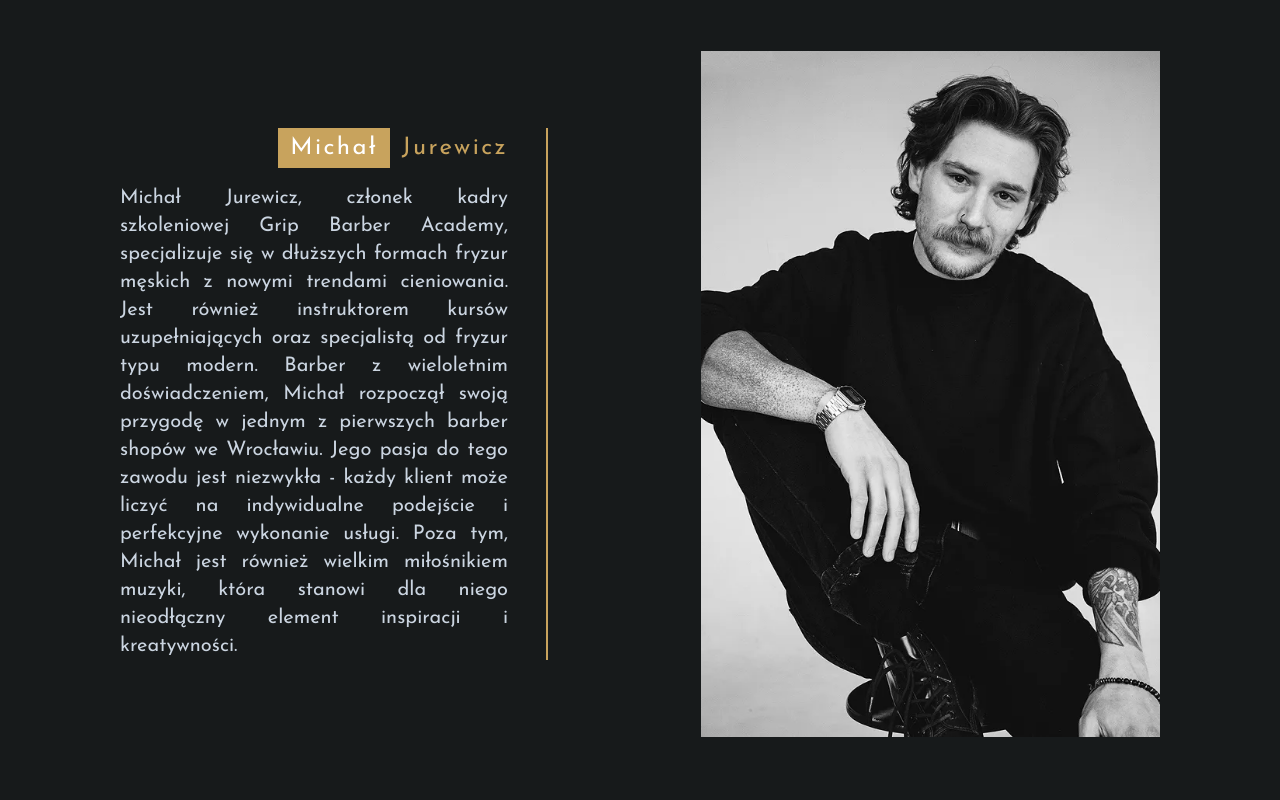
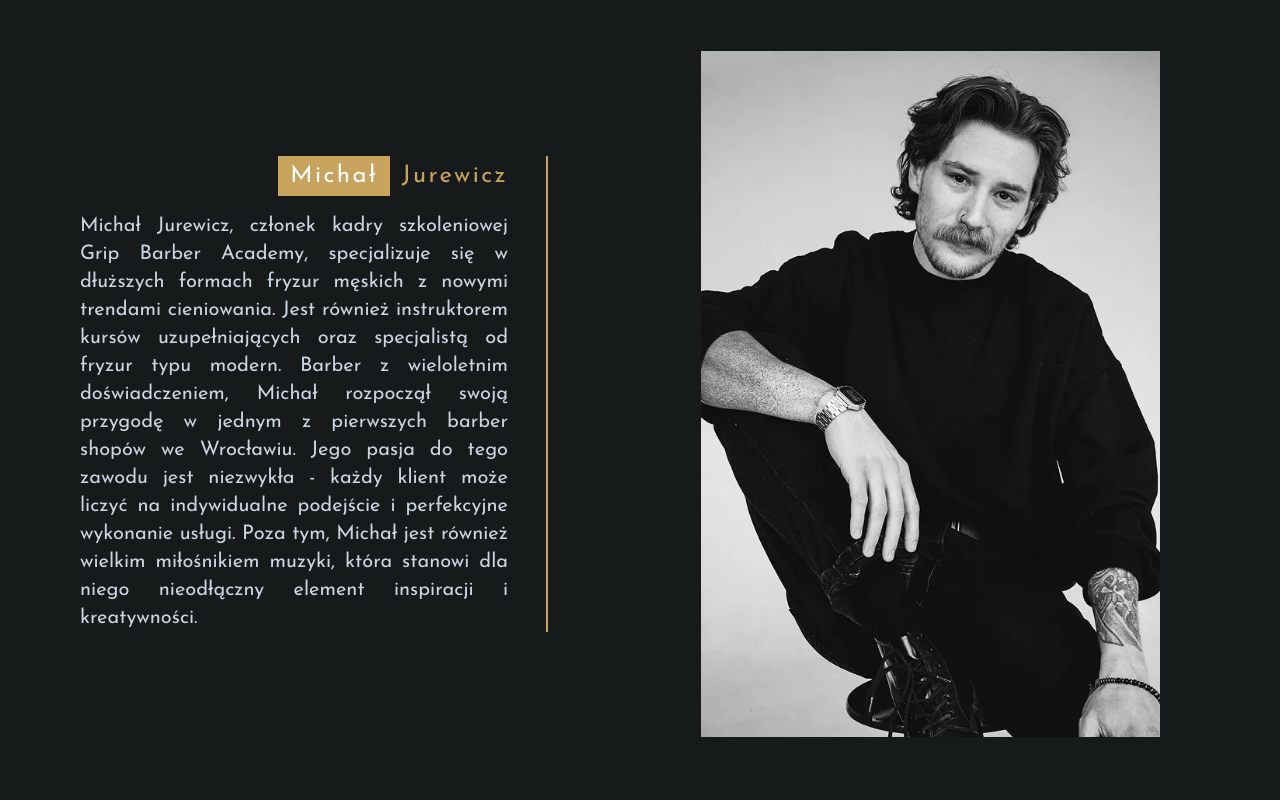
Before and after one commit to dawidzabrzenski/gripbarber2026, a React (Vite) app: page / in a window 1280 px wide. Shown: the part 5740-6540 px from the top of the page. Built offline with nearby package versions, Linux system fonts and the light colour scheme.

Commit message:
padding fix

```diff
--- a/src/sections/Courses.jsx
+++ b/src/sections/Courses.jsx
@@ -34,7 +34,7 @@ export default function Courses() {
       <div className="max-w-screen-xl mx-auto px-12 md:px-4">
         <SectionHeader title="Kursy" />
 
-        <div className="grid gap-16 md:gap-20 lg:gap-32 lg:grid-cols-3">
+        <div className="grid gap-16 md:gap-20 md:w-1/2 md:mx-auto lg:w-full lg:gap-32 lg:grid-cols-3">
           {courses.map((course) => (
             <div key={course.title} className="relative group">
               <div className="absolute -top-3 -left-3 w-full h-full bg-gold transition-transform group-hover:-translate-x-1 group-hover:-translate-y-1" />
--- a/src/sections/Team.jsx
+++ b/src/sections/Team.jsx
@@ -76,8 +76,8 @@ export default function Team() {
                   </div>
 
                   <div
-                    className={`relative pl-10 ${
-                      isReversed ? "lg:order-1 text-right pr-10 pl-0" : ""
+                    className={`relative  ${
+                      isReversed ? " lg:order-1 text-right pr-10 pl-0" : "pl-10"
                     }`}
                   >
                     <div
```
